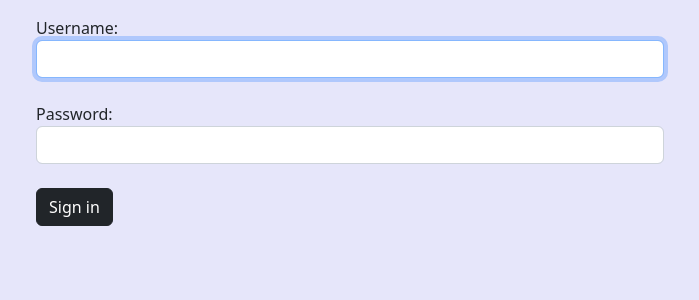
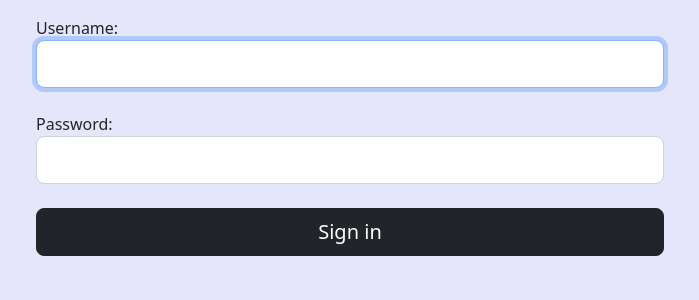
Before and after one commit to alejandroPerera/jeopardy, a PHP site: the page made by Assignment 2/login.php in a window 1280 px wide. Shown: the part 58-358 px from the top of the page, without its empty margins (290-989 px from the left). Run offline with PHP 8.4, Linux system fonts and the light colour scheme.

Commit message:
made login larger

```diff
--- a/Assignment 2/login.php
+++ b/Assignment 2/login.php
@@ -19,14 +19,16 @@
         <div class="col-md-6">
             <form method="post" onsubmit="return check()">
                 <label>Username: </label>
-                <input type="text" id="username" class="form-control" autofocus="" required="" onblur="checkusername()">
+                <input type="text" id="username" class="form-control form-control-lg" autofocus="" required="" onblur="checkusername()">
                 <div id="user-msg" class="feedback"></div>
                 <br>
                 <label>Password: </label>
-                <input type="password" id="pwd" class="form-control" required="" autocomplete="on">
+                <input type="password" id="pwd" class="form-control form-control-lg" required="" autocomplete="on">
                 <div id="pwd-msg" class="feedback"></div>
                 <br>
-                <input type="submit" class="btn btn-dark" value="Sign in">   <!-- use input type="submit" with the required attribute -->
+                <div class='d-grid gap-2'>
+                    <input type="submit" class="btn btn-dark btn-lg" value="Sign in">   <!-- use input type="submit" with the required attribute -->
+                </div>
             </form>
         </div>
             <div class="col-md-3"></div>
```
Also changed, not shown: Assignment 2/navbar.html (+0 -21 lines).
